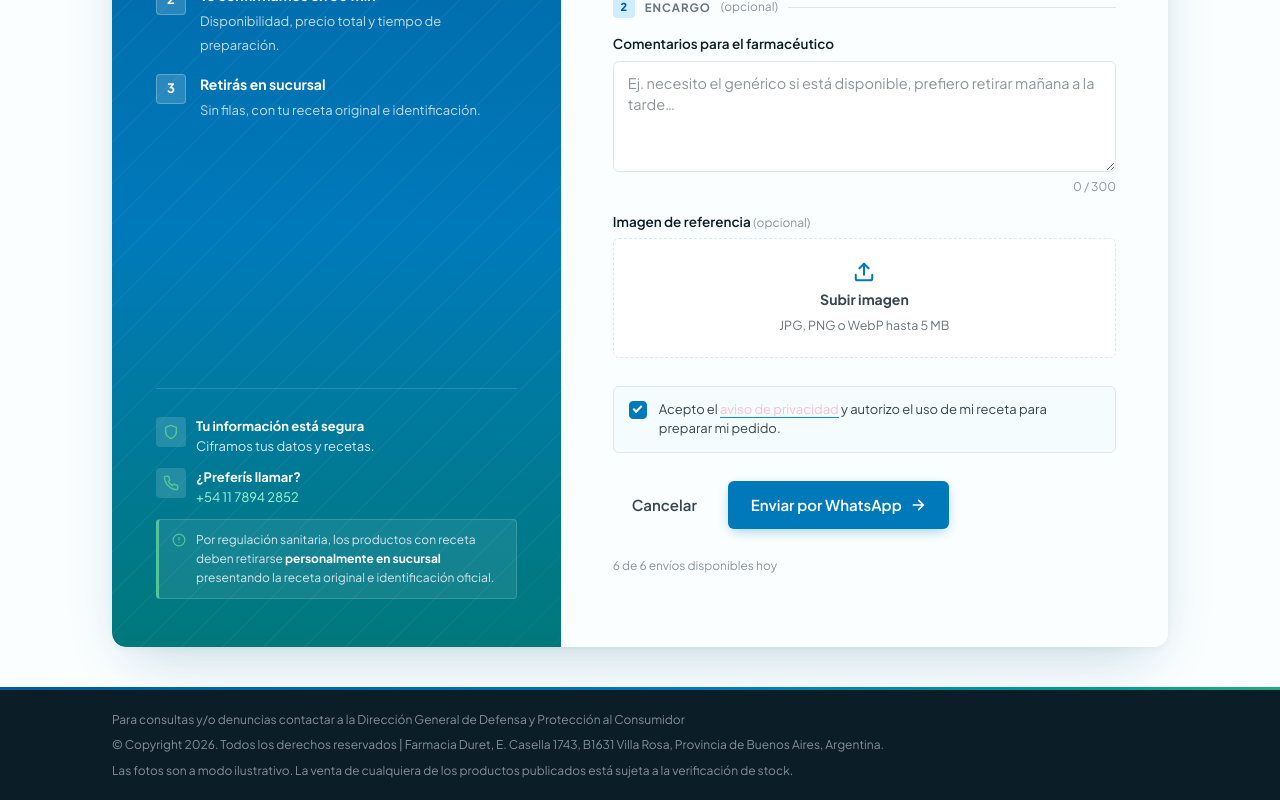
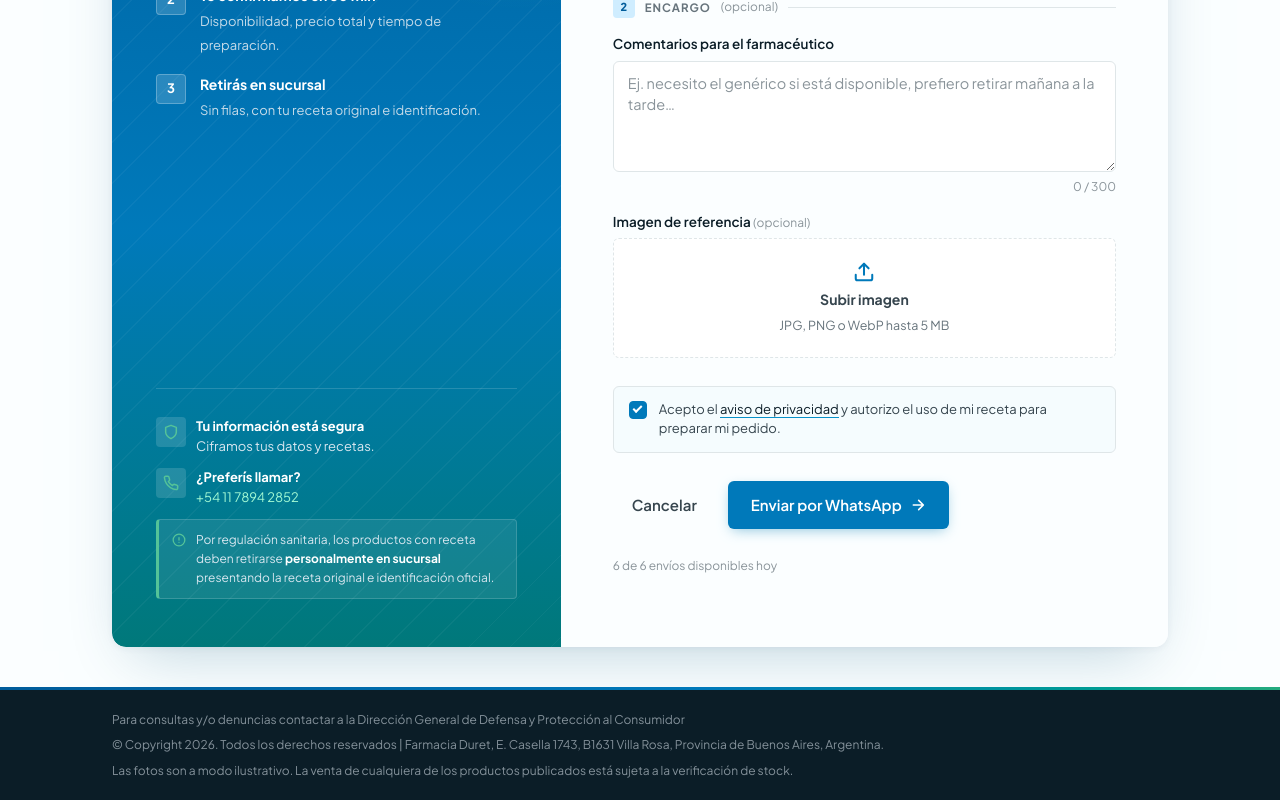
Before and after one commit to luciapuccini/farmacia_duret, a Next.js app: page /orders in a window 1280 px wide. Shown: the part 596-1396 px from the top of the page. Built offline with nearby package versions, Linux system fonts and the light colour scheme; no server answers.

Commit message:
no pink test color

```diff
--- a/src/app/(catalog)/[category]/components/ProductCatalog/ProductCatalog.module.scss
+++ b/src/app/(catalog)/[category]/components/ProductCatalog/ProductCatalog.module.scss
@@ -4,7 +4,6 @@
   display: flex;
   flex-direction: column;
   gap: 1.5rem;
-  background-color: pink;
 }
 
 
--- a/src/components/ui/text-link/text-link.module.scss
+++ b/src/components/ui/text-link/text-link.module.scss
@@ -2,7 +2,7 @@
 
 
 .link {
-  color: pink;
+  color: var(--ink-900);
 
   &:hover {
     color: var(--blue-700);
```
